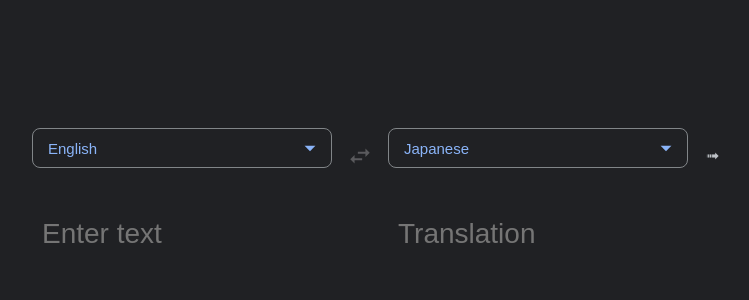
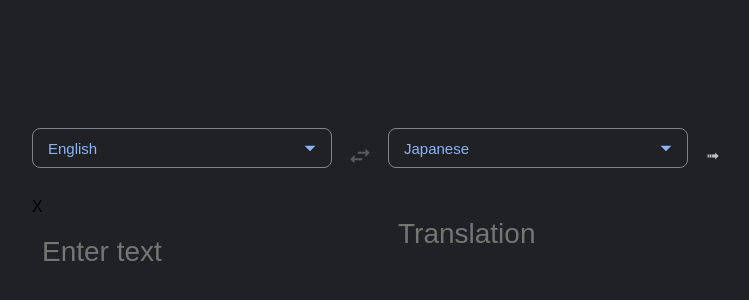
Before and after one commit to echizenyayota/deepl-translation-app20230708, a React (Create React App) app: page / in a window 1280 px wide. Shown: the part 92-392 px from the top of the page, without its empty margins (282-1031 px from the left). Built offline with nearby package versions, Linux system fonts and the light colour scheme.

Commit message:
show the translated text

```diff
--- a/src/App.js
+++ b/src/App.js
@@ -31,7 +31,7 @@ const App = () => {
     try {
       const response = await axios.request(options);
       console.log(response.data);
-      setTranslatedText(response.data);
+      setTranslatedText(response.data.data.texts[0].text);
     } catch(err) {
 
     }
--- a/src/components/TextBox.js
+++ b/src/components/TextBox.js
@@ -9,6 +9,12 @@ const TextBox = ({
   translatedText,
   setTranslatedText
 }) => {
+
+  const handleClick = () => {
+    setTextToTranslate("");
+    setTranslatedText("");
+  }
+
   return (
     <div>
       <SelectDropDown
@@ -16,6 +22,9 @@ const TextBox = ({
         setShowModal={setShowModal}
         selectedLanguage={selectedLanguage}
       />
+      { style === "input" && (
+        <div className="delete" onClick={handleClick}>X</div>
+      )}
       <textarea
         placeholder={style === "input" ? "Enter text" : "Translation"}
         disabled={style === "output"}
--- a/src/index.css
+++ b/src/index.css
@@ -110,3 +110,11 @@ input {
   padding: 18px;
   height: 20px;
 }
+
+.input .delete {
+  position: relative;
+  left: 265px;
+  top: -165px;
+  font-size: 24px;
+  color: #bdc1c6;
+}
```
